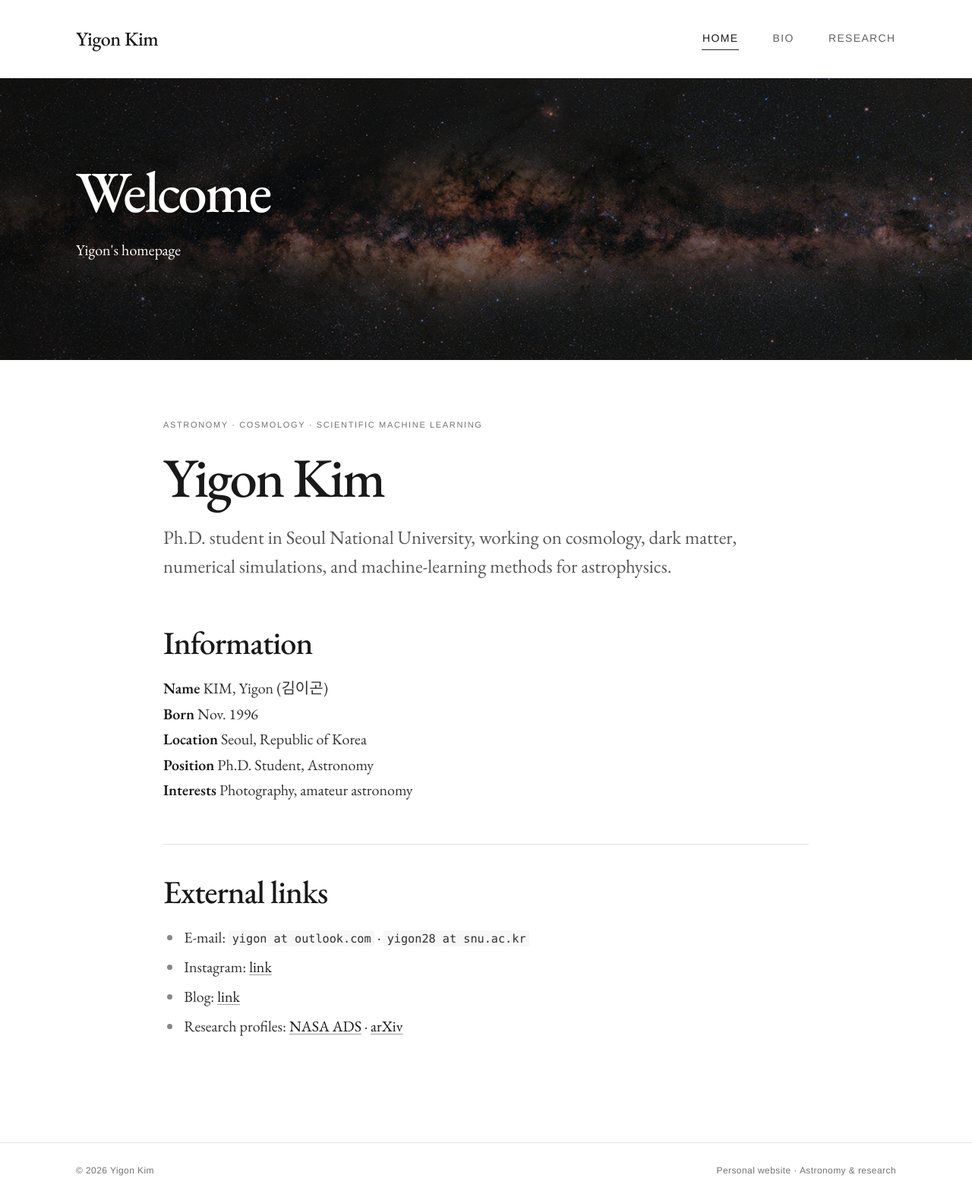
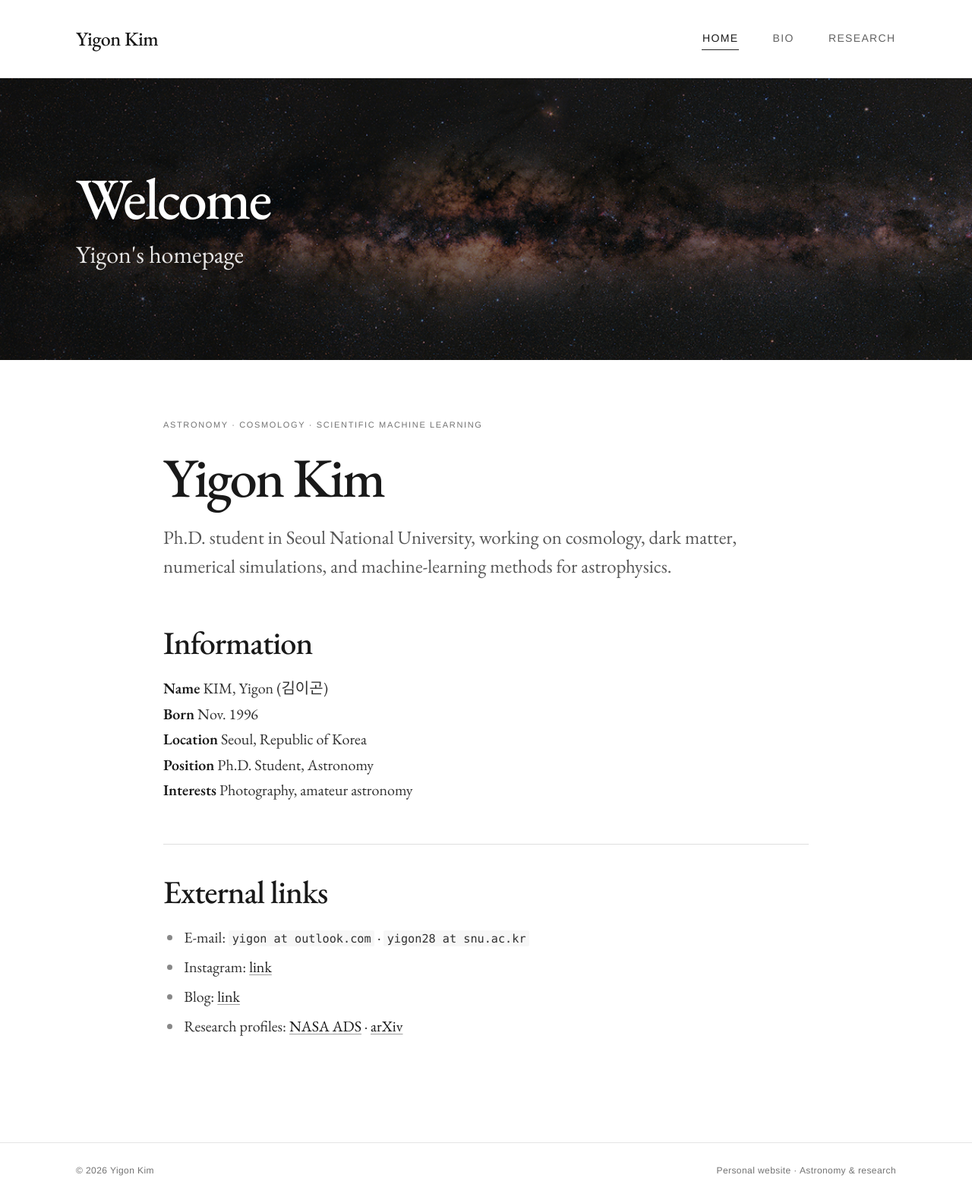
Before and after one commit to yigon/yigon.github.io, a Jekyll site: the page built from index.md, in a window 1280 px wide. Shown: the whole page at 76% size. Built offline with Jekyll 4.4.1, drawn with Linux system fonts in a browser that asks for light colours.

Commit message:
Update monotone.css

```diff
--- a/assets/css/monotone.css
+++ b/assets/css/monotone.css
@@ -275,6 +275,14 @@ button, input, textarea, select { font: inherit; }
   text-wrap: balance;
   text-shadow: 0 1px 12px rgba(0, 0, 0, .25);
 }
+.page-hero__subtitle {
+  font-family: "EB Garamond", Garamond, serif;
+  font-size: clamp(1.3rem, 2.6vw, 2rem);
+  font-weight: 400;
+  line-height: 1.4;
+  margin: 0.7rem 0 0;
+  opacity: 0.9;
+}
 /* With the banner outside the content, a smaller content top margin looks neat. */
 .site-main { padding-top: clamp(48px, 6vw, 82px); }
 
```
